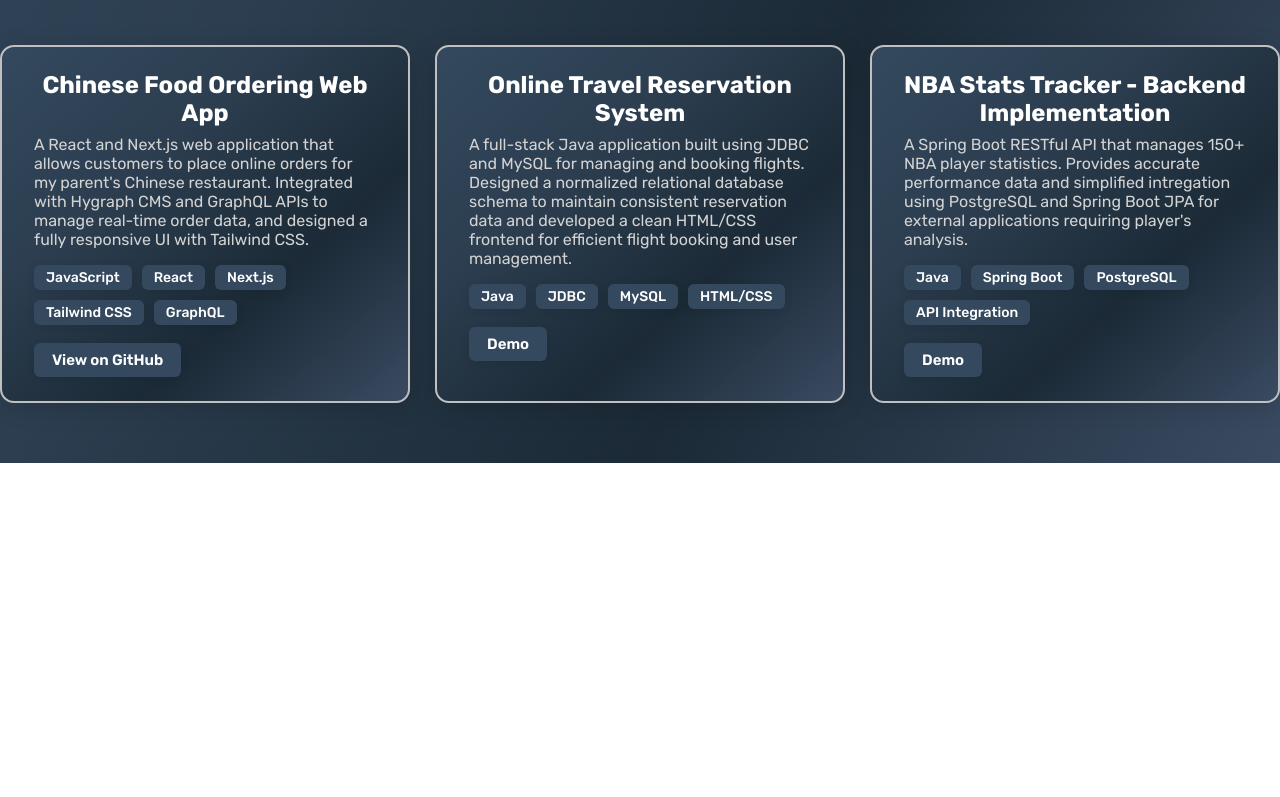
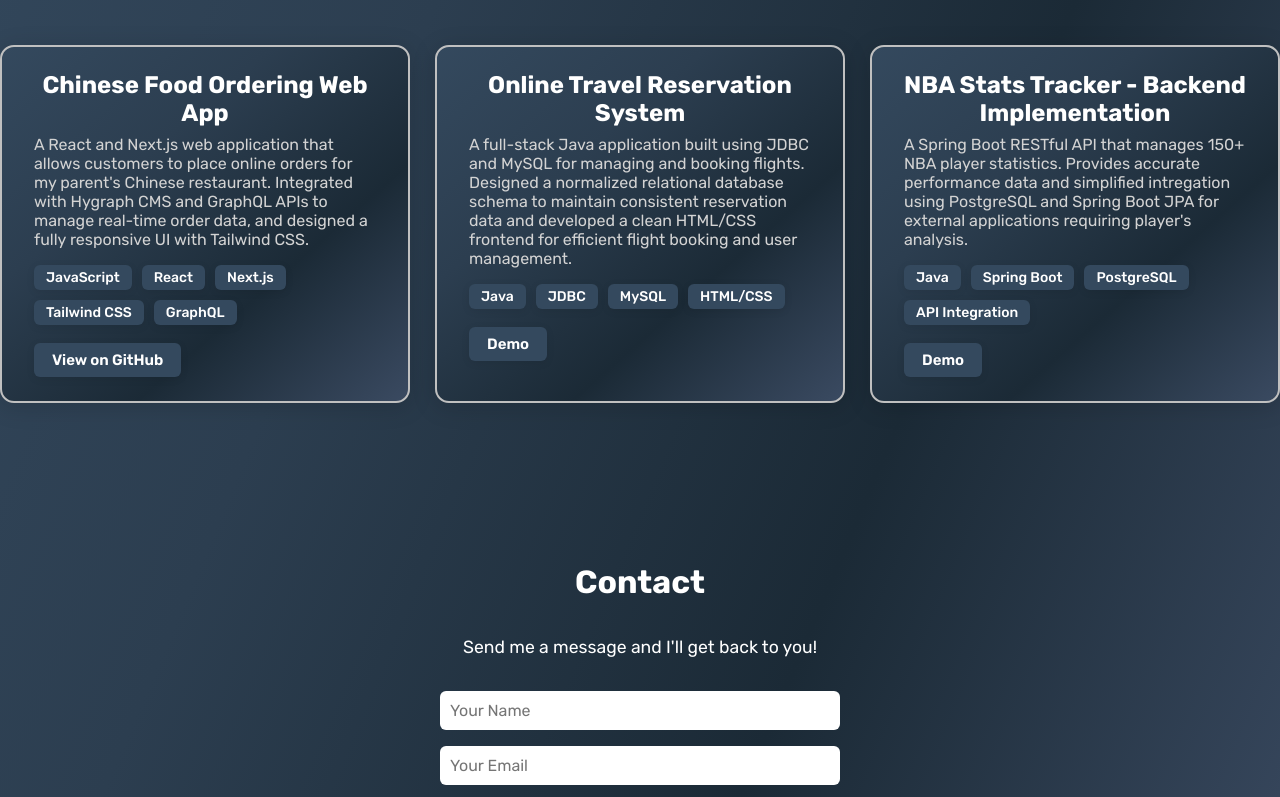
Before and after one commit to JosephLin135/Personal-Portfolio, a React (Vite) app in the folder Personal-Portfolio/: page / in a window 1280 px wide. Shown: the part 2000-2797 px from the top of the page. Before the commit the page ends 2463 px from the top, so only its background shows below. Built offline with nearby package versions, Linux system fonts and the light colour scheme.

Commit message:
added a contact me section

```diff
--- a/Personal-Portfolio/index.html
+++ b/Personal-Portfolio/index.html
@@ -27,7 +27,7 @@
               <li><a href="#skills">Skills</a></li>
               <li><a href="#experience">Experience</a></li>
               <li><a href="#projects">My Projects</a></li>
-              <li><a href="#contacts">Contacts</a></li>
+              <li><a href="#contacts">Contact Me</a></li>
             </ul>
           </nav>
         </div>
@@ -146,7 +146,7 @@
             <li>Tailwind CSS</li>
             <li>GraphQL</li>
           </ul>
-          <a class="project-link" href="https://github.com/JosephLin135/LinProject" target="_blank">View on GitHub</a>
+          <a class="project-link" href="https://github.com/JosephLin135/ChinaMoon" target="_blank">View on GitHub</a>
         </div>
         <div class="project-item">
           <h2>Online Travel Reservation System</h2>
@@ -171,9 +171,33 @@
           <a class="project-link" href="#" target="_blank">Demo</a>
         </div>
       </div>
+      <div id="root"></div>
+    <div id="contacts" style="color: #fff; padding: 40px 0; text-align: center; margin-top: 60px;">
+
+      <form action="https://formspree.io/f/myzdknry" method="POST" style="max-width: 400px; margin: 0 auto; display: flex; flex-direction: column; gap: 16px;">
+    <script>
+      document.addEventListener('DOMContentLoaded', function() {
+        const contactForm = document.querySelector('#contacts form');
+        if (contactForm) {
+          contactForm.addEventListener('submit', function(e) {
+            setTimeout(function() {
+              contactForm.reset();
+            }, 100);
+          });
+        }
+      });
+    </script>
+        <h2 class="contact-title">Contact</h2>
+      <p class="contact-desc">Send me a message and I'll get back to you!</p>
+      <form action="https://formspree.io/f/myzdknry" method="POST" class="contact-form">
+        <input type="text" name="name" placeholder="Your Name" required class="contact-input" />
+        <input type="email" name="email" placeholder="Your Email" required class="contact-input" />
+        <input type="text" name="phone" placeholder="Your Phone Number" class="contact-input" />
+        <textarea name="message" placeholder="Your Message" required class="contact-textarea"></textarea>
+        <button type="submit" class="contact-button">Send Message</button>
+      </form>
     </div>
 
-    <div id="root"></div>
     <script type="module" src="/src/main.jsx"></script>
   </body>
 </html>
--- a/Personal-Portfolio/src/App.jsx
+++ b/Personal-Portfolio/src/App.jsx
@@ -5,7 +5,7 @@
 
 const App = () => {
   const [chatHistory, setChatHistory] = useState([]);
-  const [showChatbot, setShowChatbot] = useState(false);
+  const [showChatbot, setShowChatbot] = useState(true);
   const chatBodyRef = useRef();
 
   const generateBotResponse = async ( history ) => {
--- a/Personal-Portfolio/src/index.css
+++ b/Personal-Portfolio/src/index.css
@@ -543,6 +543,56 @@
   background: #2c3e50;
 }
 
+/* Contact Section Styles */
+#contacts {
+  color: #fff;
+  padding: 40px 0;
+  text-align: center;
+  margin-top: 60px;
+}
+.contact-title {
+  font-size: 2rem;
+  margin-bottom: 20px;
+}
+.contact-desc {
+  font-size: 1.1rem;
+  margin-bottom: 18px;
+}
+.contact-form {
+  max-width: 400px;
+  margin: 0 auto;
+  display: flex;
+  flex-direction: column;
+  gap: 16px;
+}
+.contact-input {
+  padding: 10px;
+  border-radius: 6px;
+  border: none;
+  font-size: 1rem;
+}
+.contact-textarea {
+  padding: 10px;
+  border-radius: 6px;
+  border: none;
+  font-size: 1rem;
+  min-height: 80px;
+}
+.contact-button {
+  background: #34495e;
+  color: #fff;
+  border: none;
+  border-radius: 6px;
+  padding: 12px;
+  font-size: 1.1rem;
+  cursor: pointer;
+}
+
+/* Prevent section titles from being covered by the fixed nav bar */
+h1[id], h2[id], h3[id], .technical-title, .experience-title, .project-title {
+  scroll-margin-top: 80px;
+}
+
 @media (max-width: 900px) {
   .project-section {
     grid-template-columns: 1fr;
```
